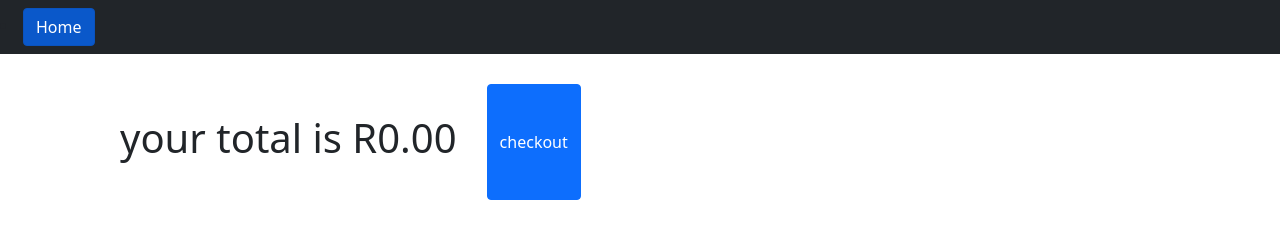
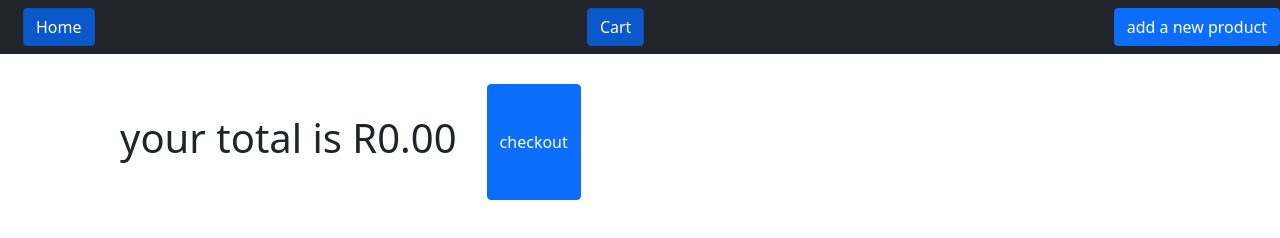
Before and after one commit to CebisaE/pos-project, a plain HTML site: page cart.html in a window 1280 px wide. Drawn offline with nearby package versions, Linux system fonts and the light colour scheme; files whose address does not match are found by name.

Commit message:
madethenavwithvue

```diff
--- a/cart.html
+++ b/cart.html
@@ -8,17 +8,16 @@
      <link href="https://cdn.jsdelivr.net/npm/bootstrap@5.1.3/dist/css/bootstrap.min.css" rel="stylesheet"
      integrity="sha384-1BmE4kWBq78iYhFldvKuhfTAU6auU8tT94WrHftjDbrCEXSU1oBoqyl2QvZ6jIW3" crossorigin="anonymous">
      <link rel='stylesheet' href='.//style.css'>
+     <script src="https://unpkg.com/vue@next"></script>
+
  </head>
  <body>
-    <nav class="navbar navbar-dark bg-dark">
-        <li class="nav-item">
-            <a class="btn btn-primary active" aria-current="page" href="./index.html">Home</a>
-          </li>
-      </nav>
+<nav id="navbar"></nav>
 
       <div id="cart"></div>
       <script src="https://cdn.jsdelivr.net/npm/bootstrap@5.1.3/dist/js/bootstrap.bundle.min.js"
        integrity="sha384-ka7Sk0Gln4gmtz2MlQnikT1wXgYsOg+OMhuP+IlRH9sENBO0LRn5q+8nbTov4+1p" crossorigin="anonymous"></script>
        <script src=".//cart.js"></script>
+       <script src="./navbar.js"></script>
  </body>
  </html>
--- /dev/null
+++ b/navbar.js
@@ -0,0 +1,54 @@
+let app = Vue.createApp( {
+    template : `
+    <nav class="navbar navbar-dark bg-dark">
+    <li class="nav-item">
+        <a class="btn btn-primary active" aria-current="page" href="./index.html">Home</a>
+      </li>
+      <li class="nav-item">
+        <a
+          class="btn btn-primary active position-relative"
+          href=".//cart.html"
+          >Cart
+
+          <span
+            id="badge"
+            class="position-absolute top-0 start-100 translate-middle badge rounded-pill bg-danger"
+          ></span
+        ></a>
+      </li>
+    <button type="button" class="btn btn-primary" data-bs-toggle="modal" data-bs-target="#exampleModal">
+        add a new product
+      </button>
+
+      <!-- Modal -->
+      <div class="modal fade" id="exampleModal" tabindex="-1" aria-labelledby="exampleModalLabel" aria-hidden="true">
+        <div class="modal-dialog">
+          <div class="modal-content">
+            <div class="modal-header">
+              <h5 class="modal-title" id="exampleModalLabel">add a new product</h5>
+              <button type="button" class="btn-close" data-bs-dismiss="modal" aria-label="Close"></button>
+            </div>
+            <div class="modal-body">
+              TITLE <input type="text" id="update-title"/> <br>
+              CATEGORY <select name="category" id="update-category"><br>
+                <option value="select">-select one-</option><br>
+            <option value="Laptops">laptops</option>
+            <option value="Cellphone">cellphones</option>
+            <option value="speakers">speakers</option>
+            <option value="earpods">earpods</option>
+          </select><br>
+          PRICE<input type="text" id="update-price"/><br>
+          IMG LINK<input type="text" id="update-img"/>
+            </div>
+            <div class="modal-footer">
+              <button type="button" class="btn btn-secondary" data-bs-dismiss="modal">Close</button>
+              <button type="button" onclick="createProducts()" data-bs-dismiss="modal" class="btn btn-primary">Save changes</button>
+            </div>
+          </div>
+        </div>
+      </div>
+  </nav>
+    `
+})
+
+app.mount ("#navbar")
```
Also changed, not shown: index.html (+5 -49 lines).
